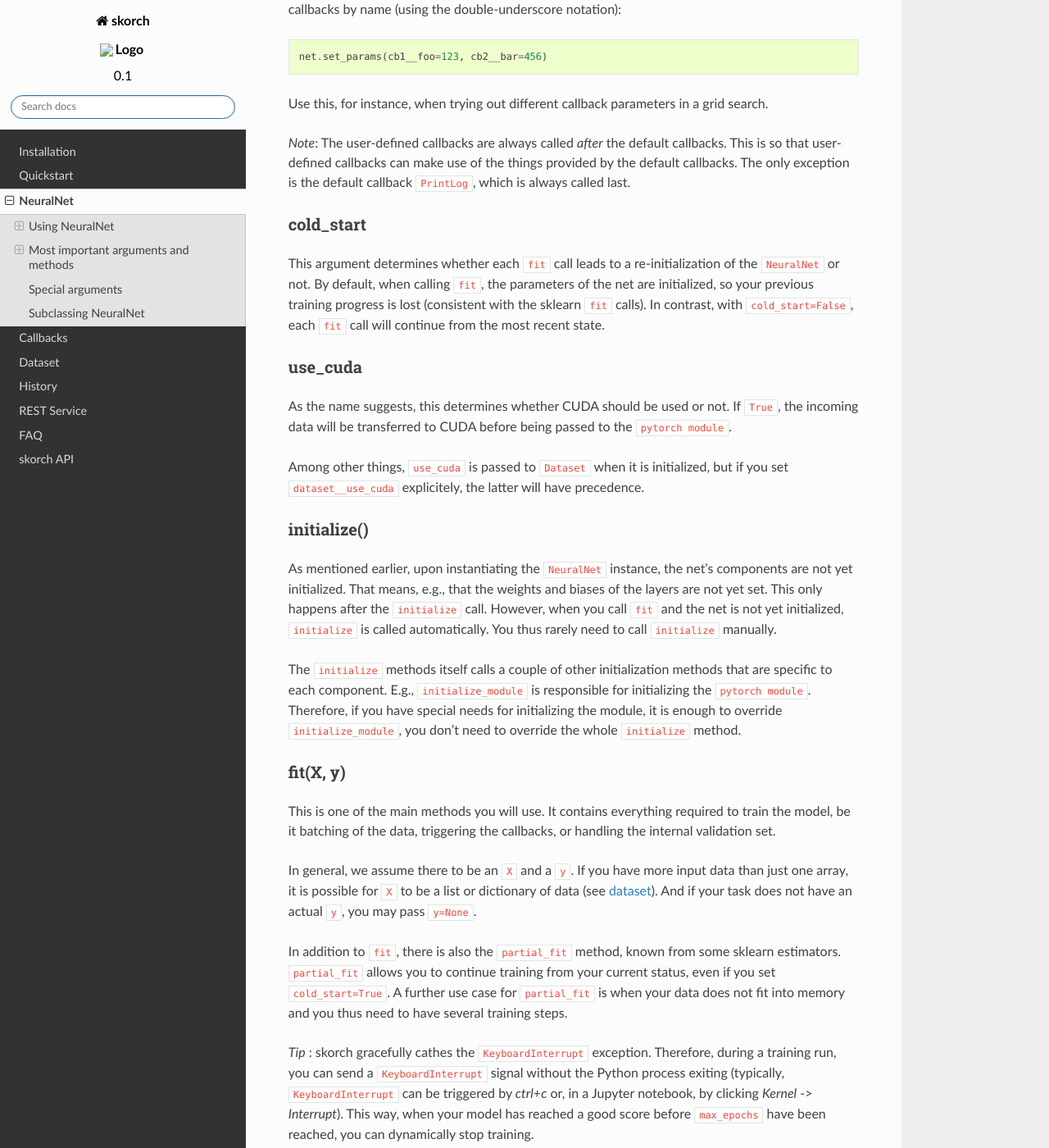
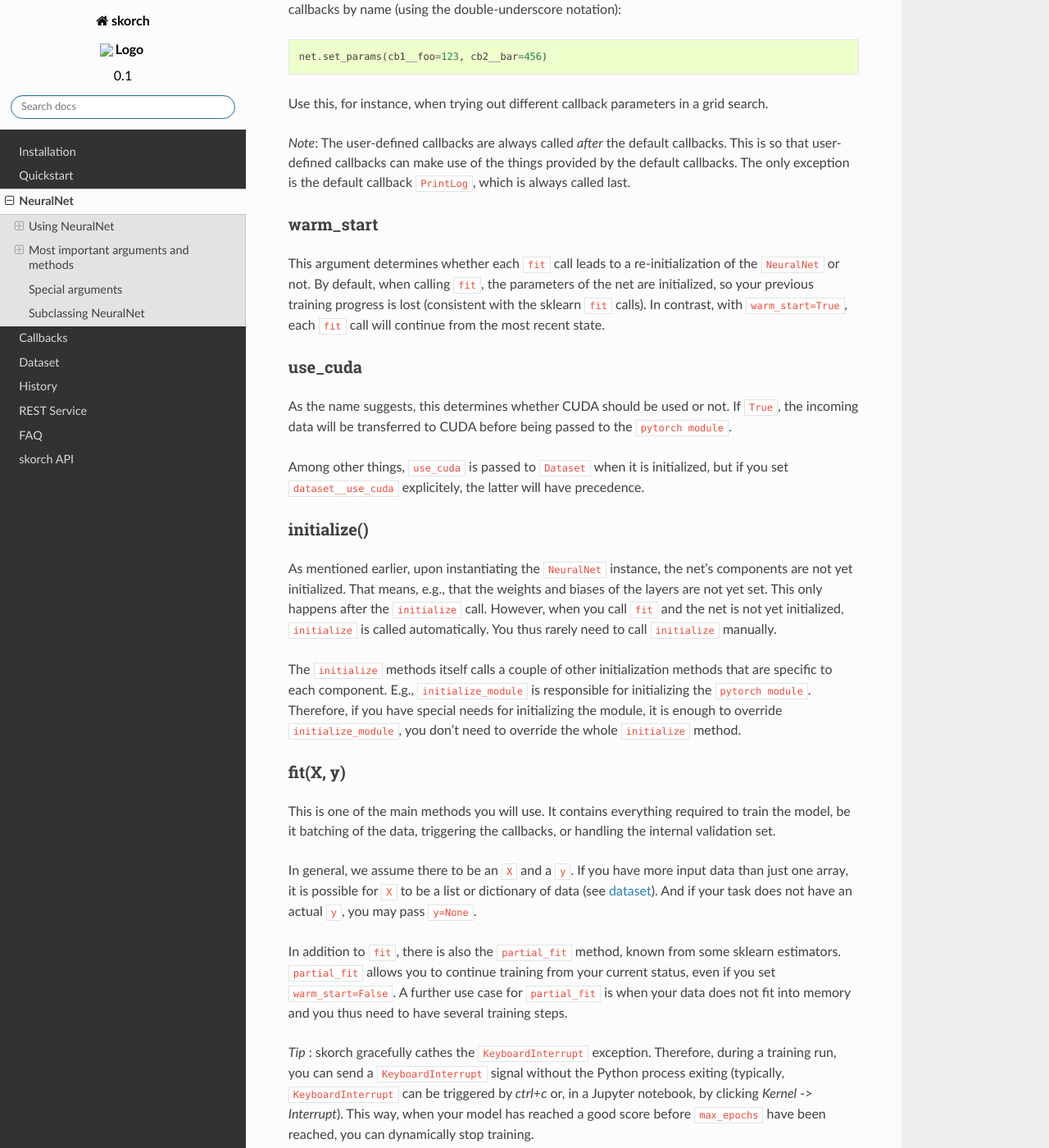
Before and after one commit to skorch-dev/skorch, a Sphinx documentation site: the page built from docs/user/neuralnet.rst, in a window 1280 px wide and 1400 px high, scrolled down 3765 px. Shown: the whole window at 82% size. Built offline with Sphinx 7.4.7 and the Read the Docs theme 2.0.0, drawn with Linux system fonts in a browser that asks for light colours.

Commit message:
Re-name cold_start to warm_start.
This is consistent with sklearn. Change code, tests, docstrings,
documentation, notebook accordingly.

```diff
--- a/docs/user/FAQ.rst
+++ b/docs/user/FAQ.rst
@@ -25,8 +25,8 @@ By default, when you call ``fit`` more than once, the training starts
 from zero instead of from where it was left. This is in line with
 sklearn\'s behavior but not always desired. If you would like to
 continue training, use ``partial_fit`` instead of
-``fit``. Alternatively, there is the ``cold_start`` argument, which is
-``True`` by default. Set it to ``False`` instead and you should be
+``fit``. Alternatively, there is the ``warm_start`` argument, which is
+``False`` by default. Set it to ``True`` instead and you should be
 fine.
 
 
--- a/docs/user/neuralnet.rst
+++ b/docs/user/neuralnet.rst
@@ -223,14 +223,14 @@ default callbacks. This is so that user-defined callbacks can make use
 of the things provided by the default callbacks. The only exception is
 the default callback ``PrintLog``, which is always called last.
 
-cold_start
+warm_start
 ^^^^^^^^^^
 
 This argument determines whether each ``fit`` call leads to a
 re-initialization of the ``NeuralNet`` or not. By default, when
 calling ``fit``, the parameters of the net are initialized, so your
 previous training progress is lost (consistent with the sklearn
-``fit`` calls). In contrast, with ``cold_start=False``, each ``fit``
+``fit`` calls). In contrast, with ``warm_start=True``, each ``fit``
 call will continue from the most recent state.
 
 use_cuda
@@ -276,7 +276,7 @@ task does not have an actual ``y``, you may pass ``y=None``.
 In addition to ``fit``, there is also the ``partial_fit`` method,
 known from some sklearn estimators. ``partial_fit`` allows you to
 continue training from your current status, even if you set
-``cold_start=True``. A further use case for ``partial_fit`` is when
+``warm_start=False``. A further use case for ``partial_fit`` is when
 your data does not fit into memory and you thus need to have several
 training steps.
 
```
Also changed, not shown: 3 other files.
